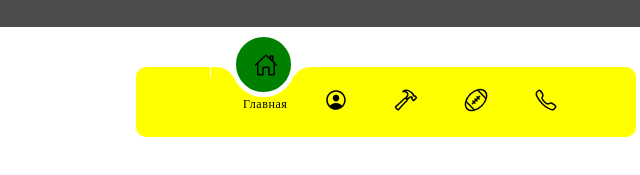
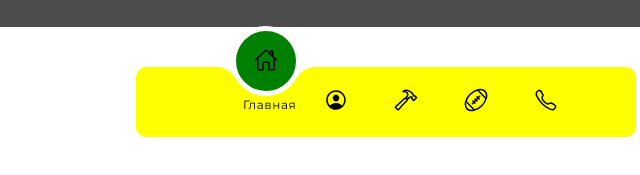
Before and after one commit to AndreyZavaleykov/MyBlog, a plain HTML site: page index.html in a window 1280 px wide. Shown: the part 773-948 px from the top of the page, 254-894 px from the left. Drawn offline with nearby package versions, Linux system fonts and the light colour scheme.

Commit message:
Меню

```diff
--- a/css/styles.css
+++ b/css/styles.css
@@ -146,9 +146,10 @@ nav {
     color: black;
 }
 .menu ul li.active a .icon{
-    transform: translateY(-35px);
+    transform: translateY(-40px);
 }
 .menu ul li a .text{
+    font-family: 'Montserrat', sans-serif;
     position: absolute;
     color: black;
     font-weight: 400;
@@ -164,9 +165,9 @@ nav {
 }
 .indicator{
     position: absolute;
-    top: -50%;
-    width: 55px;
-    height: 55px;
+    top: -58%;
+    width: 60px;
+    height: 60px;
     background-color: green;
     border-radius: 50%;
     border: 5px solid #fff;
@@ -175,20 +176,20 @@ nav {
 .indicator::before{
     content: "";
     position: absolute;
-    top: 54%;
-    left: -45%;
+    top: 60%;
+    left: -40%;
     width: 25px;
     height: 20px;
     background-color: yellow;
     border-top-right-radius: 50px;
-    box-shadow: -1px -10px 0 0 #fff;
+    box-shadow: 0px -10px 0 0 #fff;
 
 }
 .indicator::after{
     content: "";
     position: absolute;
-    top: 54%;
-    right: -45%;
+    top: 60%;
+    right: -40%;
     width: 25px;
     height: 20px;
     background-color: yellow;
--- a/index.html
+++ b/index.html
@@ -35,7 +35,7 @@
             </a></li>
                         <li class="list" ><a href="#">
                 <span class="icon"><ion-icon name="person-circle-outline"></ion-icon></span>
-                <span class="text">обо мне</span>
+                <span class="text">Обо мне</span>
             </a></li>
                         <li class="list"><a href="#">
                 <span class="icon"><ion-icon name="hammer-outline"></ion-icon></span>
```
